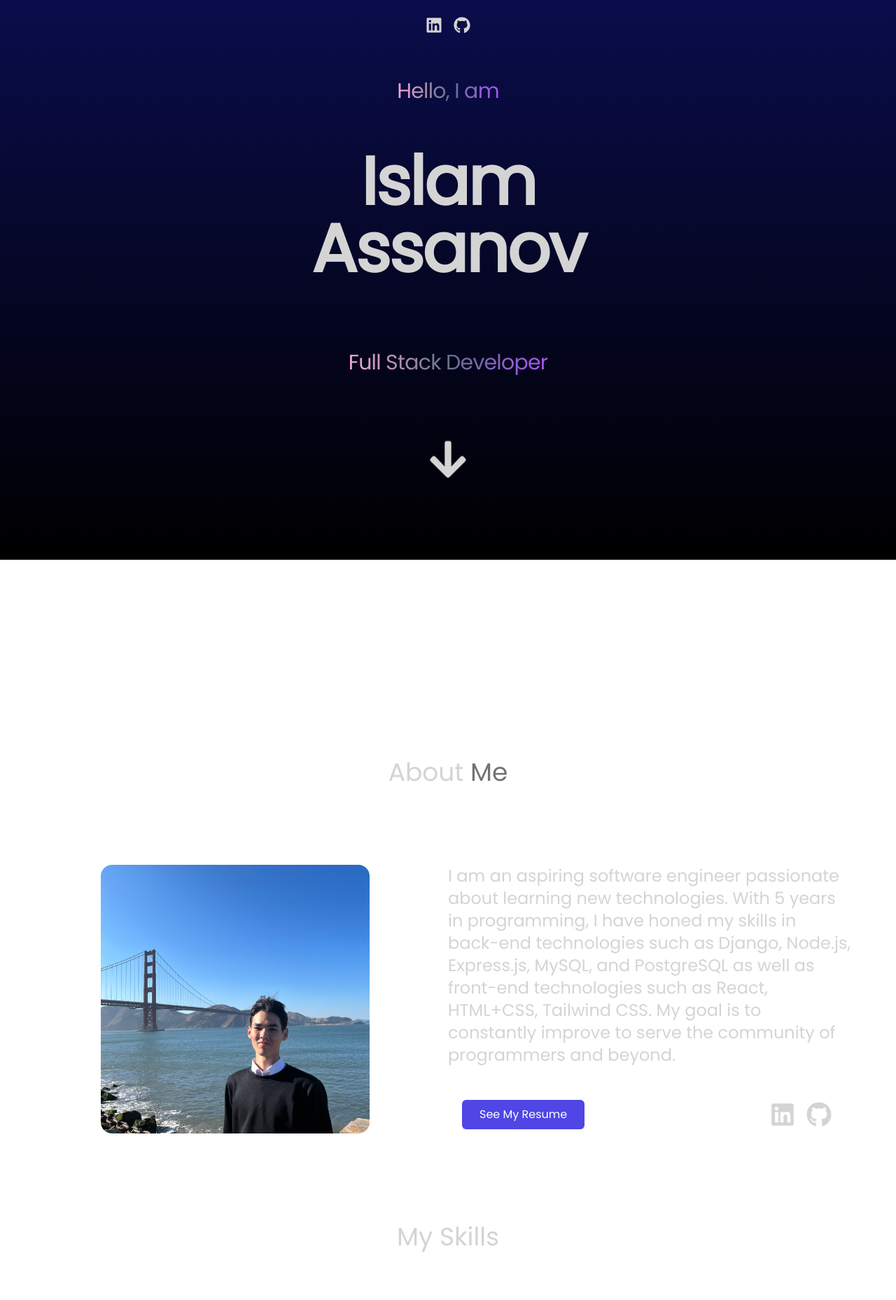
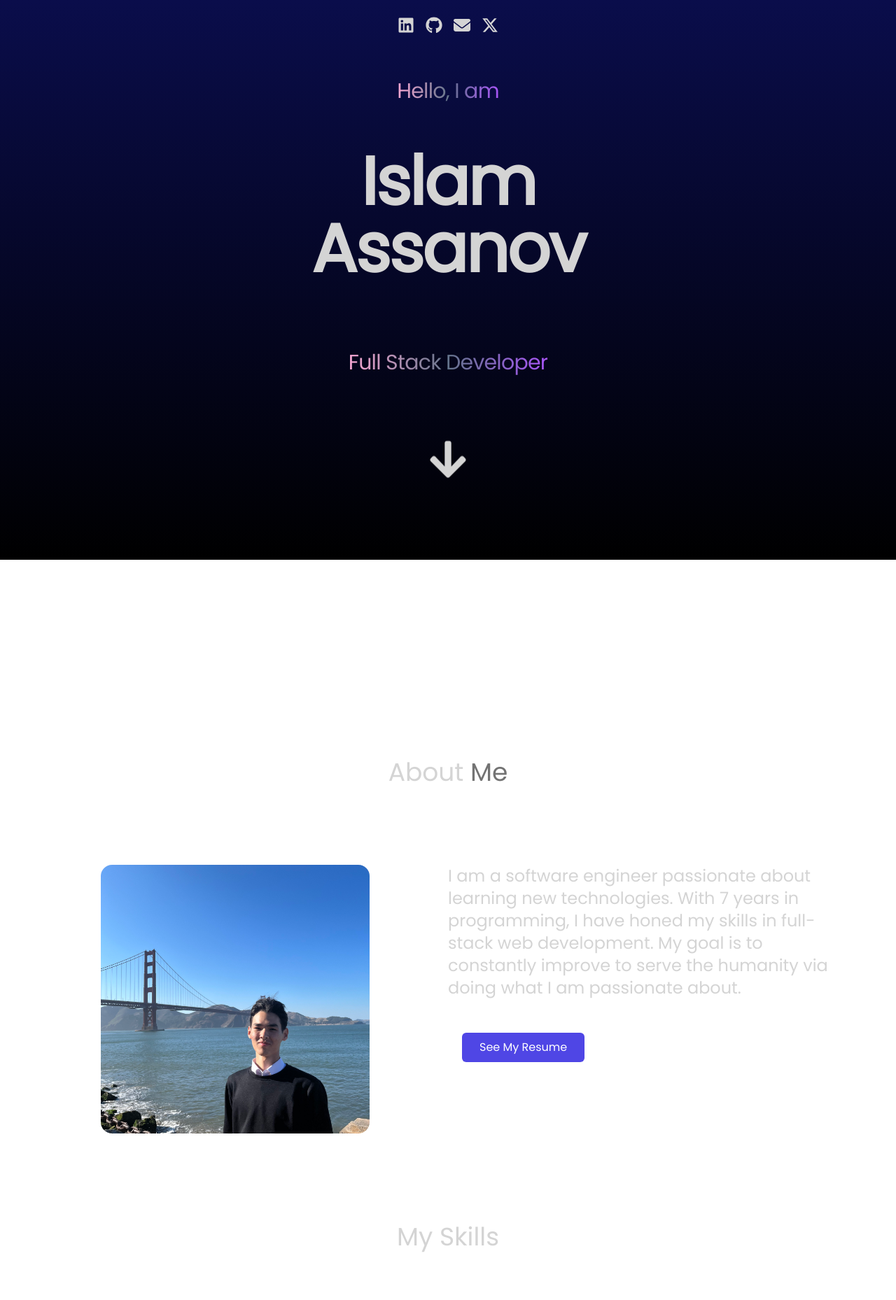
Before and after one commit to islamborghini/Portfolio, a React (Vite) app: page / in a window 1280 px wide. Shown: the top 1858 px of the page at 70% size. Built offline with nearby package versions, Linux system fonts and the light colour scheme; the HTML template or start-up script is replaced by a standard one.

Commit message:
changed the contact information

```diff
--- a/src/components/About.jsx
+++ b/src/components/About.jsx
@@ -1,7 +1,6 @@
 import aboutImg from "/assets/Me.jpg";
 import { ABOUT_TEXT } from "../constants/index.js";
 import { motion } from "framer-motion";
-import { FaLinkedin, FaGithub } from "react-icons/fa";
 
 const About = () => {
   return (
@@ -43,22 +42,6 @@ const About = () => {
             >
               See My Resume
             </a>
-            <div className="flex items-center gap-4 px-10 text-4xl">
-              <a
-                href="https://linkedin.com/in/islamassanov"
-                target="_blank"
-                rel="noopener noreferrer"
-              >
-                <FaLinkedin />
-              </a>
-              <a
-                href="https://github.com/islamborghini"
-                target="_blank"
-                rel="noopener noreferrer"
-              >
-                <FaGithub />
-              </a>
-            </div>
           </div>
         </motion.div>
       </div>
--- a/src/components/Contact.jsx
+++ b/src/components/Contact.jsx
@@ -1,8 +1,14 @@
 import { CONTACT } from "../constants";
 import { motion } from "framer-motion";
+import { FaLinkedin, FaGithub, FaEnvelope, FaXTwitter} from "react-icons/fa6";
 
+<i class="fa-brands fa-x-twitter"></i>
 const Contact = () => {
   return (
+    <>
+
+
+
     <div className="border-b border-neutral-900 pb-20">
       <motion.h1
         whileInView={{ opacity: 1, y: 0 }}
@@ -12,6 +18,42 @@ const Contact = () => {
       >
         Get in Touch
       </motion.h1>
+      <div className="flex items-center justify-center gap-8 px-10 text-6xl mb-10">
+              <a
+                href="https://linkedin.com/in/islamassanov"
+                target="_blank"
+                rel="noopener noreferrer"
+                className="hover:scale-110 transition-transform duration-300"
+              >
+                <FaLinkedin />
+              </a>
+              <a
+                href="https://github.com/islamborghini"
+                target="_blank"
+                rel="noopener noreferrer"
+                className="hover:scale-110 transition-transform duration-300"
+              >
+                <FaGithub />
+              </a>
+              <a
+                href="mailto:islam@uni.minerva.edu"
+                target="_blank"
+                rel="noopener noreferrer"
+                className="hover:scale-110 transition-transform duration-300"
+              >
+                <FaEnvelope />
+              </a>
+              <a
+                href="https://x.com/issa___777"
+                target="_blank"
+                rel="noopener noreferrer"
+                className="hover:scale-110 transition-transform duration-300"
+              >
+                <FaXTwitter />
+
+              </a>
+
+            </div>
       <div className="text-center tracking-tighter">
         <motion.p
           whileInView={{ opacity: 1, x: 0 }}
@@ -29,11 +71,9 @@ const Contact = () => {
         >
           {CONTACT.phoneNo}
         </motion.p>
-        <a href="mailto:islam@uni.minerva.edu" className="border-b">
-          {CONTACT.email}
-        </a>
       </div>
     </div>
+    </>
   );
 };
 
--- a/src/components/Navbar.jsx
+++ b/src/components/Navbar.jsx
@@ -1,5 +1,5 @@
-import { FaLinkedin, FaGithub } from "react-icons/fa";
 
+import { FaLinkedin, FaGithub, FaEnvelope, FaXTwitter} from "react-icons/fa6";
 const Navbar = () => {
   return (
     <nav className="flex items-center justify-center py-6">
@@ -20,6 +20,21 @@ const Navbar = () => {
         >
           <FaGithub />
         </a>
+        <a
+          href="mailto:islam@uni.minerva.edu"
+          target="_blank"
+          rel="noopener noreferrer"
+        >
+          <FaEnvelope />
+        </a>
+        <a
+          href="https://x.com/issa___777"
+          target="_blank"
+          rel="noopener noreferrer"
+          className="hover:scale-110 transition-transform duration-300"
+        >
+        <FaXTwitter/>
+        </a>
       </div>
     </nav>
   );
--- a/src/constants/index.js
+++ b/src/constants/index.js
@@ -3,7 +3,7 @@ import project2 from "/assets/projects/project-2.png";
 import project3 from "/assets/projects/project-3.png";
 import project4 from "/assets/projects/project-4.png";
 
-export const HERO_CONTENT = `I am an aspiring software engineer passionate about learning new technologies. With 5 years in programming, I have honed my skills in back-end technologies such as Django, Node.js, Express.js, MySQL, and PostgreSQL as well as front-end technologies such as React, HTML+CSS, Tailwind CSS. My goal is to constantly improve to serve the community of programmers and beyond.`;
+export const HERO_CONTENT = `I am a software engineer passionate about learning new technologies. With 7 years in programming, I have honed my skills in full-stack web development. My goal is to constantly improve to serve the humanity via doing what I am passionate about.`;
 
 export const ABOUT_TEXT = HERO_CONTENT
 
```
